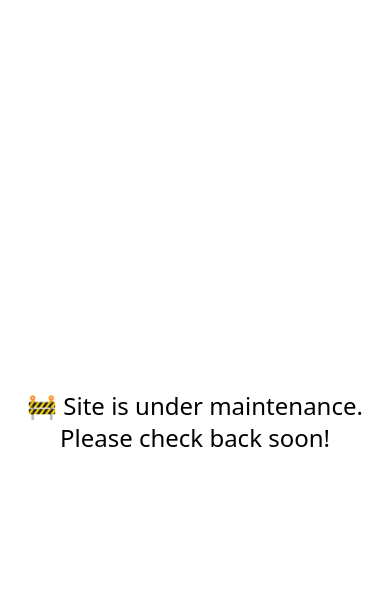
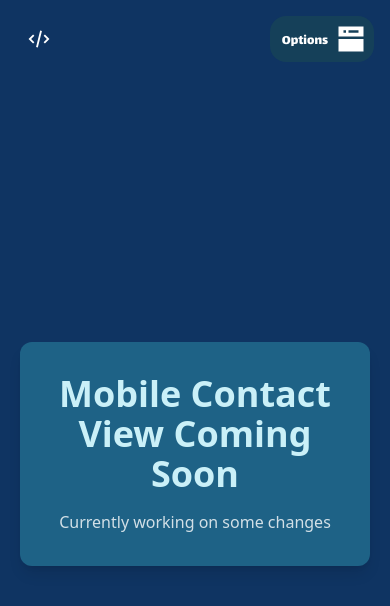
Before and after one commit to Traman2/TejasPortfolioWebsite, a React (Vite) app in the folder client/: page /Contact in a window 390 px wide. Shown: the top 606 px of the page. Built offline with nearby package versions, Linux system fonts and the light colour scheme; a web font is replaced by a local one.

Commit message:
added mobile navbar components

```diff
--- a/client/src/App.tsx
+++ b/client/src/App.tsx
@@ -1,54 +1,57 @@
-// import { BrowserRouter as Router, Routes, Route } from "react-router-dom";
-// import { useState, useEffect } from 'react';
-import { Analytics } from '@vercel/analytics/react';
-import { SpeedInsights } from '@vercel/speed-insights/react';
+import { BrowserRouter as Router, Routes, Route } from "react-router-dom";
+import { useState, useEffect } from "react";
+import { Analytics } from "@vercel/analytics/react";
+import { SpeedInsights } from "@vercel/speed-insights/react";
 
-// import DesktopHome from "./pages/Desktop/Home";
-// import DesktopProject from "./pages/Desktop/Projects";
-// import DesktopContact from "./pages/Desktop/Contact";
+import DesktopHome from "./pages/Desktop/Home";
+import DesktopProject from "./pages/Desktop/Projects";
+import DesktopContact from "./pages/Desktop/Contact";
 
-// import MobileHome from "./pages/Mobile/MobileHome";
-// import MobileProject from "./pages/Mobile/MobileProjects";
-// import MobileContact from "./pages/Mobile/MobileContact";
-import Maintenance from "./Maintaince";
+import MobileHome from "./pages/Mobile/MobileHome";
+import MobileProject from "./pages/Mobile/MobileProjects";
+import MobileContact from "./pages/Mobile/MobileContact";
+// import Maintenance from "./Maintaince";
 
 export default function App() {
-  // const [isMobile, setIsMobile] = useState(false);
-  // useEffect(() => {
-  //   const handleResize = () => setIsMobile(window.innerWidth < 768);
-  //   handleResize();
-  //   window.addEventListener('resize', handleResize);
-  //   return () => window.removeEventListener('resize', handleResize);
-  // }, []);
+  const [isMobile, setIsMobile] = useState(false);
+  useEffect(() => {
+    const handleResize = () => setIsMobile(window.innerWidth < 768);
+    handleResize();
+    window.addEventListener("resize", handleResize);
+    return () => window.removeEventListener("resize", handleResize);
+  }, []);
 
+  return isMobile ? (
+    <>
+      <Analytics />
+      <SpeedInsights />
+      <Router>
+        <Routes>
+          <Route path="" element={<MobileHome />} />
+          <Route path="Project" element={<MobileProject />} />
+          <Route path="Contact" element={<MobileContact />} />
+        </Routes>
+      </Router>
+    </>
+  ) : (
+    <>
+      <Analytics />
+      <SpeedInsights />
+      <Router>
+        <Routes>
+          <Route path="" element={<DesktopHome />} />
+          <Route path="Project" element={<DesktopProject />} />
+          <Route path="Contact" element={<DesktopContact />} />
+        </Routes>
+      </Router>
+    </>
+  );
 
-  // return isMobile ? (
+  // return (
   //   <>
-  //     <Router>
-  //       <Routes>
-  //         <Route path="" element={<MobileHome/>} />
-  //         <Route path="Project" element={<MobileProject/>} />
-  //         <Route path="Contact" element={<MobileContact/>} />
-  //       </Routes>
-  //     </Router>
+  //     <Analytics/>
+  //     <SpeedInsights />
+  //     <Maintenance/>
   //   </>
-  // ) : (
-  //   <>
-  //   <Router>
-  //       <Routes>
-  //         <Route path="" element={<DesktopHome/>} />
-  //         <Route path="Project" element={<DesktopProject/>} />
-  //         <Route path="Contact" element={<DesktopContact/>} />
-  //       </Routes>
-  //     </Router>
-  //   </>
-  // );
-
-  return (
-    <>
-      <Analytics/>
-      <SpeedInsights />
-      <Maintenance/>
-    </>
-  )
+  // )
 }
--- /dev/null
+++ b/client/src/components/MobileComponents/MobileNavbar.tsx
@@ -0,0 +1,103 @@
+import { useState, useEffect } from "react";
+import { useNavigate } from "react-router-dom";
+
+export default function MobileNavbar() {
+  const [isMenuOpen, setIsMenuOpen] = useState(false);
+  const [showName, setShowName] = useState(false);
+  const navigate = useNavigate();
+
+  useEffect(() => {
+    const handleScroll = () => {
+      setShowName(window.scrollY > 12);
+    };
+
+    window.addEventListener("scroll", handleScroll);
+    return () => window.removeEventListener("scroll", handleScroll);
+  }, []);
+
+  useEffect(() => {
+    if (isMenuOpen) {
+      document.body.style.overflow = 'hidden';
+    } else {
+      document.body.style.overflow = 'unset';
+    }
+
+    return () => {
+      document.body.style.overflow = 'unset';
+    };
+  }, [isMenuOpen]);
+
+  const toggleMenu = () => {
+    setIsMenuOpen(!isMenuOpen);
+  };
+
+  const navigateTo = (path: string) => {
+    navigate(path);
+    setIsMenuOpen(false);
+  };
+
+  return (
+    <>
+      <nav className="fixed top-0 w-full p-4 z-50">
+        <div className="flex items-center justify-between">
+          <div className={`flex items-center space-x-2 rounded-2xl px-2 py-2 ${showName ? "bg-[#174259]/90" : "bg-transparent"}`}>
+            <img
+              src="/tdesign--code.svg"
+              alt="Logo"
+              className="w-[30px] h-[30px] rounded-full p-1"
+            />
+            <span
+              className={`font-medium text-white text-sm ml-1 pt-1 transition-all duration-300 ease-in-out transform font-(family-name:--font-lalezar) ${
+                showName ? "translate-x-0 opacity-100" : "-translate-x-4 opacity-0"
+              }`}
+            >
+              Tejas Raman
+            </span>
+          </div>
+          <div className="flex items-center bg-[#174259]/90 rounded-2xl px-2 py-2">
+            <span className="text-white text-sm font-(family-name:--font-lalezar) ml-1 pt-1 mr-2">Options</span>
+            <button
+              onClick={toggleMenu}
+              className="w-[30px] h-[30px] flex items-center justify-center transition-transform duration-300 hover:scale-110"
+            >
+              <img
+                src="/tdesign--menu-filled.svg"
+                alt="Menu"
+                className={`w-[30px] h-[30px] transition-transform duration-300 ${
+                  isMenuOpen ? "rotate-180" : "rotate-0"
+                }`}
+              />
+            </button>
+          </div>
+        </div>
+      </nav>
+
+      <div
+        className={`fixed inset-0 bg-[#1E6286]/80 backdrop-blur-md z-40 transform transition-transform duration-300 ease-in-out ${
+          isMenuOpen ? "translate-x-0" : "translate-x-full"
+        }`}
+      >
+        <div className="h-full flex flex-col items-center justify-center space-y-8">
+          <button
+            onClick={() => navigateTo("/")}
+            className="text-white text-2xl font-(family-name:--font-lalezar) hover:text-gray-200"
+          >
+            Home
+          </button>
+          <button
+            onClick={() => navigateTo("/Project")}
+            className="text-white text-2xl font-(family-name:--font-lalezar) hover:text-gray-200"
+          >
+            Project
+          </button>
+          <button
+            onClick={() => navigateTo("/Contact")}
+            className="text-white text-2xl font-(family-name:--font-lalezar) hover:text-gray-200"
+          >
+            Contact Me
+          </button>
+        </div>
+      </div>
+    </>
+  );
+}
--- a/client/src/pages/Mobile/MobileContact.tsx
+++ b/client/src/pages/Mobile/MobileContact.tsx
@@ -1,7 +1,10 @@
+import MobileNavbar from "../../components/MobileComponents/MobileNavbar";
+
 export default function MobileContact() {
   return (
     <div className="min-h-screen w-full bg-[#0F3462] flex flex-col">
-      <main className="flex-grow flex items-center justify-center p-5">
+      <MobileNavbar />
+      <main className="flex-grow flex items-center justify-center p-5 mt-16">
         <div className="w-full p-8 rounded-xl shadow-lg flex flex-col items-center bg-[#1E6286]">
           <h1 className="text-4xl font-bold text-[#CAF0F8] text-center">
             Mobile Contact View Coming Soon
--- a/client/src/pages/Mobile/MobileHome.tsx
+++ b/client/src/pages/Mobile/MobileHome.tsx
@@ -1,7 +1,10 @@
+import MobileNavbar from "../../components/MobileComponents/MobileNavbar";
+
 export default function MobileHome() {
   return (
     <div className="min-h-screen w-full bg-[#0F3462] flex flex-col">
-      <main className="flex-grow flex items-center justify-center p-5">
+      <MobileNavbar />
+      <main className="flex-grow flex items-center justify-center p-5 mt-16">
         <div className="w-full p-8 rounded-xl shadow-lg flex flex-col items-center bg-[#1E6286]">
           <h1 className="text-4xl font-bold text-[#CAF0F8] text-center">
             Mobile View Coming Soon
--- a/client/src/pages/Mobile/MobileProjects.tsx
+++ b/client/src/pages/Mobile/MobileProjects.tsx
@@ -1,7 +1,10 @@
+import MobileNavbar from "../../components/MobileComponents/MobileNavbar";
+
 export default function MobileProjects() {
   return (
     <div className="min-h-screen w-full bg-[#0F3462] flex flex-col">
-      <main className="flex-grow flex items-center justify-center p-5">
+      <MobileNavbar />
+      <main className="flex-grow flex items-center justify-center p-5 mt-16">
         <div className="w-full p-8 rounded-xl shadow-lg flex flex-col items-center bg-[#1E6286]">
           <h1 className="text-4xl font-bold text-[#CAF0F8] text-center">
             Mobile Project View Coming Soon
```
Also changed, not shown: client/public/tdesign--menu-filled.svg (added).
